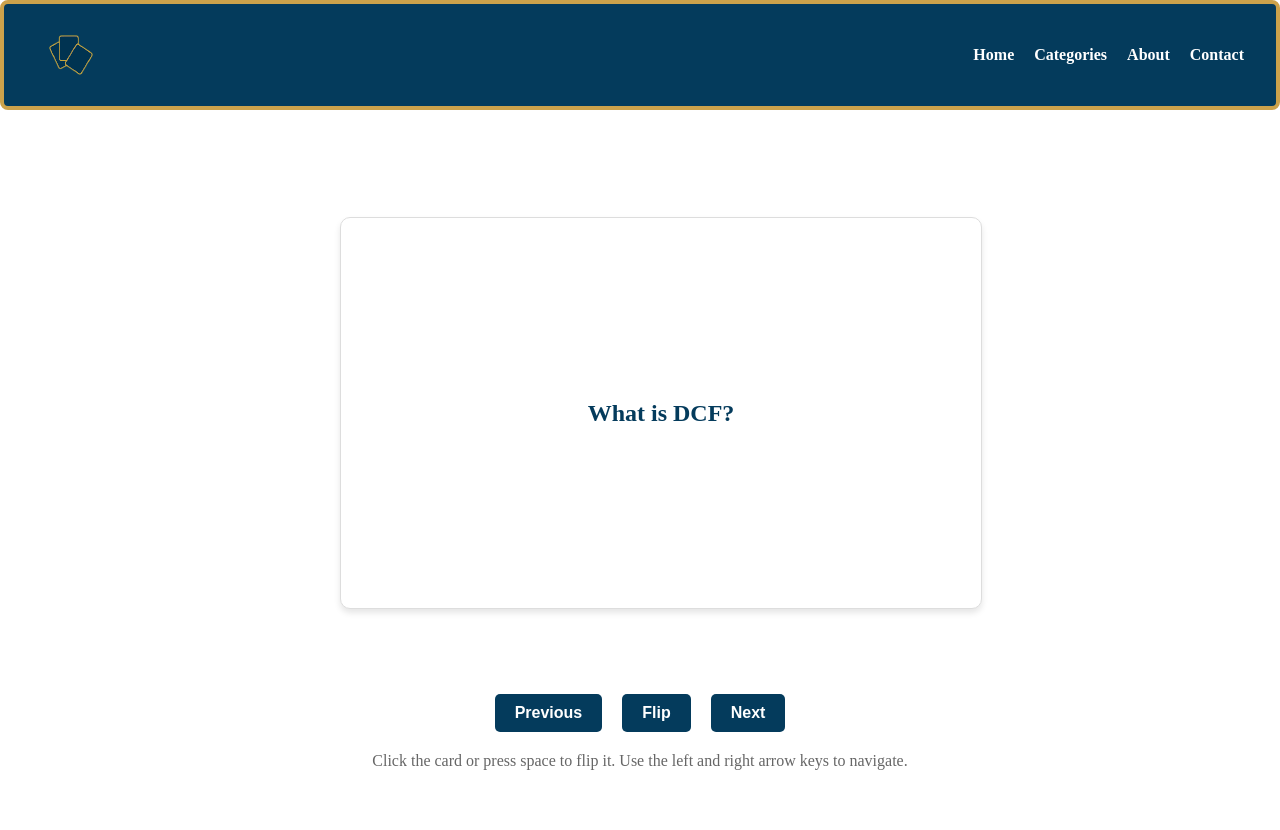
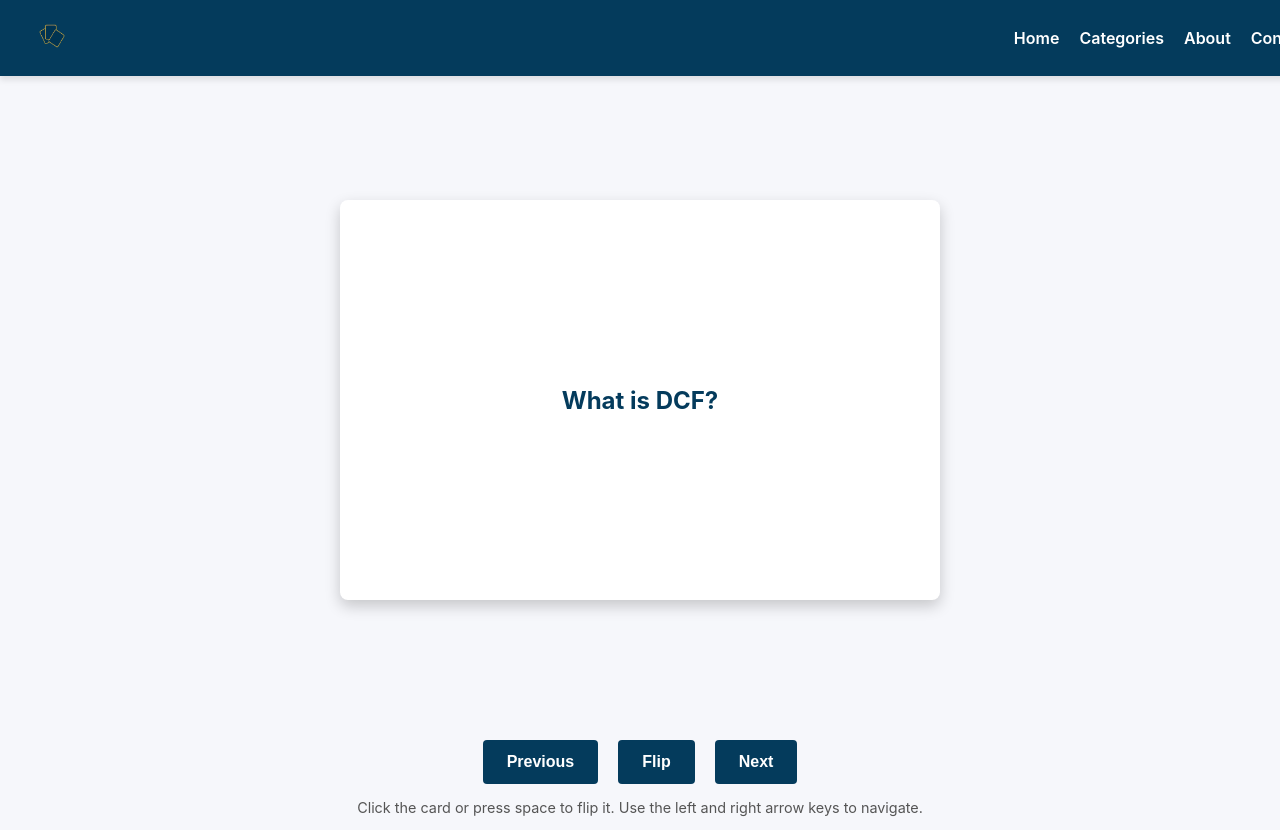
Before and after one commit to arnavs06/FlashFinance, a Flask app: page /flashcards in a window 1280 px wide. Before the commit the page ends 770 px from the top, so only its background shows below. Run offline with Flask 3, Linux system fonts and the light colour scheme.

Commit message:
cleaned up flashcards

```diff
--- a/FlashFinance/static/flashcards.css
+++ b/FlashFinance/static/flashcards.css
@@ -1,50 +1,37 @@
 body {
-  font-family: 'EB Garamond';
+  font-family: 'Inter', sans-serif;
   margin: 0;
   padding: 0;
-  color: rgb(4, 59, 92);
-  opacity: 0;
+  background-color: #f6f7fb;
+  color: #043b5c;
   animation: fadeIn 0.5s forwards;
 }
 
 @keyframes fadeIn {
-  0% {
+  from {
     opacity: 0;
   }
-  100% {
+  to {
     opacity: 1;
   }
 }
 
 header {
-  background-color: rgb(4, 59, 92);
+  background-color: #043b5c;
   color: white;
   padding: 1rem 2rem;
   position: fixed;
   top: 0;
-  left: 0;
-  right: 0;
+  width: 100%;
   z-index: 1000;
-  border: 4px solid rgba(204, 162, 75);
-  border-radius: 8px;
+  box-shadow: 0 4px 6px rgba(0, 0, 0, 0.1);
   display: flex;
   justify-content: space-between;
   align-items: center;
 }
 
-.logo {
-  display: flex;
-  align-items: center;
-}
-
-.logo img {
-  max-width: 150px;
-  height: auto;
-}
-
-nav {
-  display: flex;
-  align-items: center;
+header .logo img {
+  max-height: 40px;
 }
 
 nav ul {
@@ -56,48 +43,16 @@ nav ul {
 
 nav ul li {
   margin-left: 20px;
-  position: relative;
 }
 
 nav ul li a {
   color: white;
   text-decoration: none;
-  font-weight: bold;
-  padding: 0.5rem 0;
-  cursor: pointer;
+  font-size: 1rem;
+  font-weight: 600;
 }
 
-nav ul li:hover > a {
-  text-decoration: underline;
-}
-
-nav ul li ul {
-  display: none;
-  position: absolute;
-  background-color: white;
-  color: rgb(4, 59, 92);
-  top: 2rem;
-  right: 0;
-  border: 1px solid #ddd;
-  border-radius: 4px;
-  z-index: 1000;
-}
-
-nav ul li:hover ul {
-  display: block;
-}
-
-nav ul li ul li {
-  padding: 0.5rem 1rem;
-  white-space: nowrap;
-}
-
-nav ul li ul li a {
-  color: rgb(4, 59, 92);
-  text-decoration: none;
-}
-
-nav ul li ul li a:hover {
+nav ul li a:hover {
   text-decoration: underline;
 }
 
@@ -105,18 +60,17 @@ nav ul li ul li a:hover {
   display: flex;
   justify-content: center;
   align-items: center;
-  height: 60vh;
-  margin-top: 120px;
-  padding: 2rem;
+  min-height: 80vh;
+  margin-top: 80px;
+  perspective: 1500px; /* Ensures proper 3D perspective */
 }
 
 .flashcard {
   width: 600px;
-  height: 350px;
-  perspective: 1000px;
-  cursor: pointer;
+  height: 400px;
   position: relative;
-  transform-style: preserve-3d;
+  transform-style: preserve-3d; /* Required for 3D transformations */
+  transition: transform 0.6s ease; /* Smooth flip animation */
 }
 
 .flashcard .front,
@@ -124,53 +78,56 @@ nav ul li ul li a:hover {
   width: 100%;
   height: 100%;
   position: absolute;
-  backface-visibility: hidden;
+  top: 0;
+  left: 0;
+  border-radius: 8px;
+  box-shadow: 0 6px 15px rgba(0, 0, 0, 0.2);
+  backface-visibility: hidden; /* Hides the back side when flipped */
+  transform-style: preserve-3d; /* Ensure proper 3D rendering */
   display: flex;
   justify-content: center;
   align-items: center;
-  font-size: 1.5rem;
+  font-size: 1.5rem; /* Adjusted font size for larger card */
   font-weight: bold;
-  border: 1px solid #ddd;
-  border-radius: 10px;
-  padding: 20px;
-  box-shadow: 0 4px 6px rgba(0, 0, 0, 0.1);
-  transition: transform 0.6s ease;
+  background-clip: padding-box; /* Prevent border bleeding */
 }
 
 .flashcard .front {
   background-color: #ffffff;
-  color: rgb(4, 59, 92);
+  color: #043b5c;
+  transform: rotateX(0deg); /* Default position for the front */
 }
 
 .flashcard .back {
-  background-color:rgb(4, 59, 92);
+  background-color: #043b5c;
   color: white;
-  transform: rotateX(180deg);
+  transform: rotateX(180deg); /* Default hidden position for the back */
 }
 
-.flashcard.flipped .front {
-  transform: rotateX(180deg);
+.flashcard.flipped {
+  transform: rotateX(180deg); /* Flip the entire card */
 }
 
-.flashcard.flipped .back {
-  transform: rotateX(0deg);
+/* Ensure smooth hover transitions and interactive effects */
+.flashcard:hover {
+  box-shadow: 0 8px 20px rgba(0, 0, 0, 0.3);
 }
 
 .button-controls {
-  margin-top: 30px;
   display: flex;
   justify-content: center;
   gap: 20px;
+  margin-top: 20px;
 }
 
 .control-btn {
-  background-color: rgb(4, 59, 92);
+  background-color: #043b5c;
   color: white;
+  padding: 0.8rem 1.5rem;
+  font-size: 1rem;
   border: none;
-  padding: 10px 20px;
-  font-size: 1rem;
-  font-weight: bold;
-  border-radius: 5px;
+  border-radius: 4px;
+  font-weight: 600;
   cursor: pointer;
   transition: background-color 0.3s ease;
 }
@@ -180,10 +137,8 @@ nav ul li ul li a:hover {
 }
 
 .instructions {
-  margin-top: 20px;
-  color: #666;
-  font-size: 1rem;
   text-align: center;
+  margin-top: 15px;
+  font-size: 0.9rem;
+  color: #555;
 }
-
-/* I hate front end.*/
```
